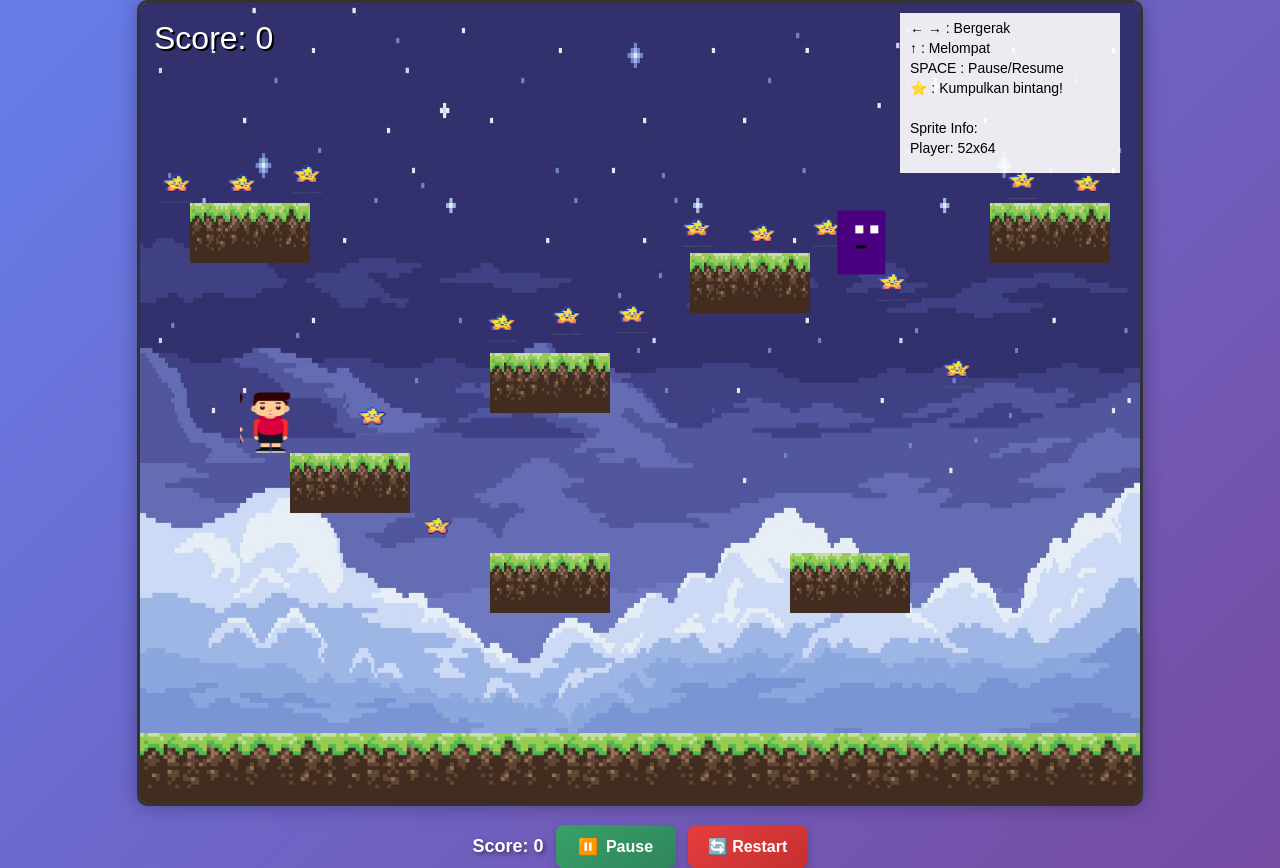
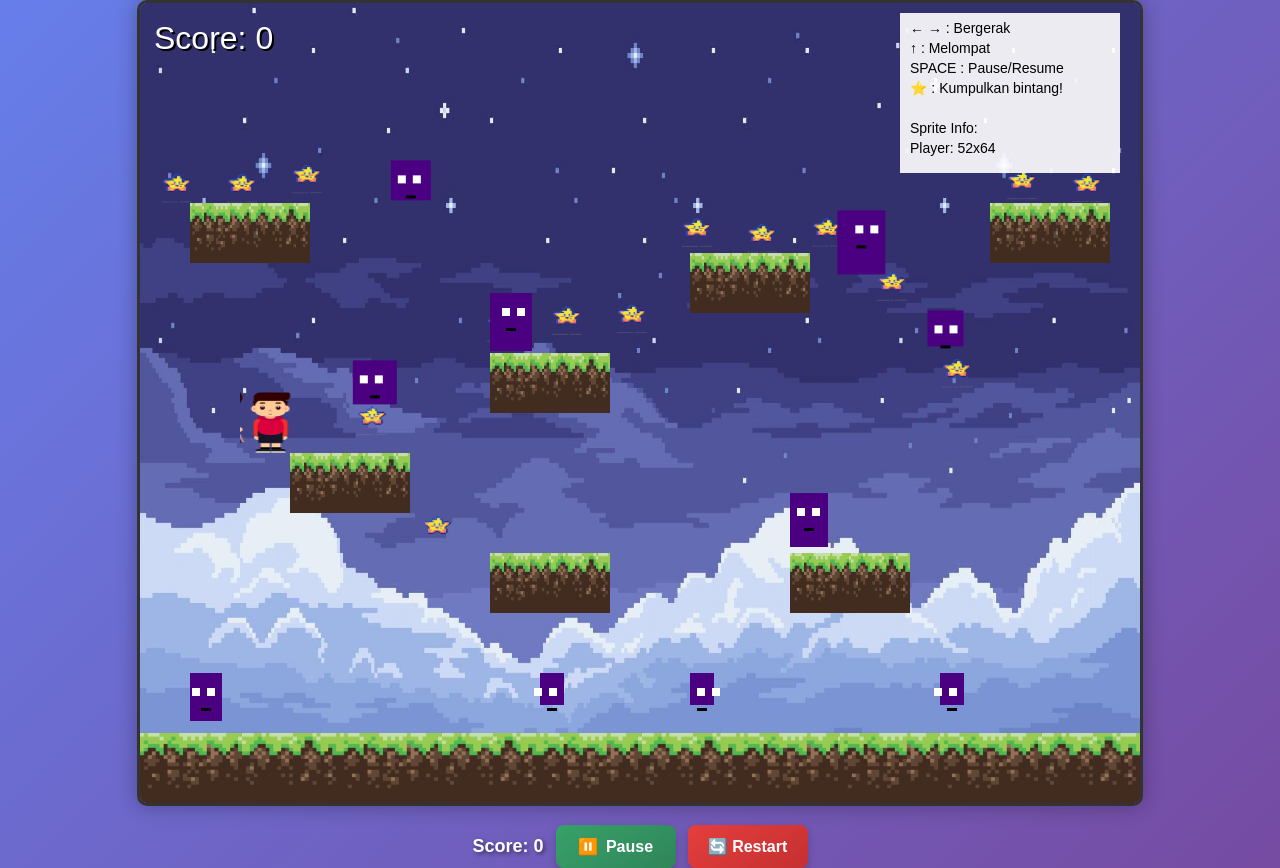
Before and after one commit to RaihanMahesaPutra/Game_MengumpulkanBintang, a plain HTML site: page index.html in a window 1280 px wide. Drawn offline with Linux system fonts and the light colour scheme.

Commit message:
first commit

```diff
--- a/ScenePlay.js
+++ b/ScenePlay.js
@@ -744,17 +744,45 @@
 
         function createEnemies() {
             enemies = [
+                // Musuh darat di ground utama
                 {
                     x: 300,
                     y: 670,
                     width: 48,
                     height: 64,
                     velocityX: 60,
-                    direction: 1, // 1 untuk kanan, -1 untuk kiri
+                    direction: 1,
                     patrolDistance: 200,
                     startX: 300,
-                    type: 'ground'
+                    type: 'ground',
+                    color: '#8B0000'
                 },
+                {
+                    x: 650,
+                    y: 670,
+                    width: 40,
+                    height: 56,
+                    velocityX: 45,
+                    direction: -1,
+                    patrolDistance: 150,
+                    startX: 650,
+                    type: 'ground',
+                    color: '#DC143C'
+                },
+                {
+                    x: 900,
+                    y: 670,
+                    width: 52,
+                    height: 68,
+                    velocityX: 35,
+                    direction: 1,
+                    patrolDistance: 100,
+                    startX: 900,
+                    type: 'ground',
+                    color: '#B22222'
+                },
+
+                // Musuh terbang di berbagai ketinggian
                 {
                     x: 600,
                     y: 200,
@@ -764,7 +792,128 @@
                     direction: -1,
                     patrolDistance: 150,
                     startX: 600,
-                    type: 'flying'
+                    type: 'flying',
+                    color: '#4B0082',
+                    flySpeed: 0.003
+                },
+                {
+                    x: 200,
+                    y: 350,
+                    width: 44,
+                    height: 44,
+                    velocityX: 70,
+                    direction: 1,
+                    patrolDistance: 180,
+                    startX: 200,
+                    type: 'flying',
+                    color: '#663399',
+                    flySpeed: 0.004
+                },
+                {
+                    x: 750,
+                    y: 300,
+                    width: 36,
+                    height: 36,
+                    velocityX: 90,
+                    direction: -1,
+                    patrolDistance: 120,
+                    startX: 750,
+                    type: 'flying',
+                    color: '#9932CC',
+                    flySpeed: 0.005
+                },
+                {
+                    x: 100,
+                    y: 150,
+                    width: 40,
+                    height: 40,
+                    velocityX: 50,
+                    direction: 1,
+                    patrolDistance: 200,
+                    startX: 100,
+                    type: 'flying',
+                    color: '#8A2BE2',
+                    flySpeed: 0.002
+                },
+
+                // Musuh platform (bergerak di platform khusus)
+                {
+                    x: 350,
+                    y: 290,
+                    width: 42,
+                    height: 58,
+                    velocityX: 55,
+                    direction: 1,
+                    patrolDistance: 80,
+                    startX: 350,
+                    type: 'platform',
+                    color: '#FF4500',
+                    platformY: 350
+                },
+                {
+                    x: 650,
+                    y: 490,
+                    width: 38,
+                    height: 54,
+                    velocityX: 65,
+                    direction: -1,
+                    patrolDistance: 90,
+                    startX: 650,
+                    type: 'platform',
+                    color: '#FF6347',
+                    platformY: 550
+                },
+
+                // Musuh cepat (fast enemies)
+                {
+                    x: 50,
+                    y: 670,
+                    width: 32,
+                    height: 48,
+                    velocityX: 120,
+                    direction: 1,
+                    patrolDistance: 300,
+                    startX: 50,
+                    type: 'fast',
+                    color: '#FF1493'
+                },
+
+                // Musuh mini (kecil tapi banyak)
+                {
+                    x: 400,
+                    y: 670,
+                    width: 24,
+                    height: 32,
+                    velocityX: 80,
+                    direction: 1,
+                    patrolDistance: 120,
+                    startX: 400,
+                    type: 'mini',
+                    color: '#20B2AA'
+                },
+                {
+                    x: 550,
+                    y: 670,
+                    width: 24,
+                    height: 32,
+                    velocityX: 75,
+                    direction: -1,
+                    patrolDistance: 140,
+                    startX: 550,
+                    type: 'mini',
+                    color: '#48D1CC'
+                },
+                {
+                    x: 800,
+                    y: 670,
+                    width: 24,
+                    height: 32,
+                    velocityX: 85,
+                    direction: 1,
+                    patrolDistance: 160,
+                    startX: 800,
+                    type: 'mini',
+                    color: '#00CED1'
                 }
             ];
         }
```
Also changed, not shown: index.html (line endings or trailing spaces).
